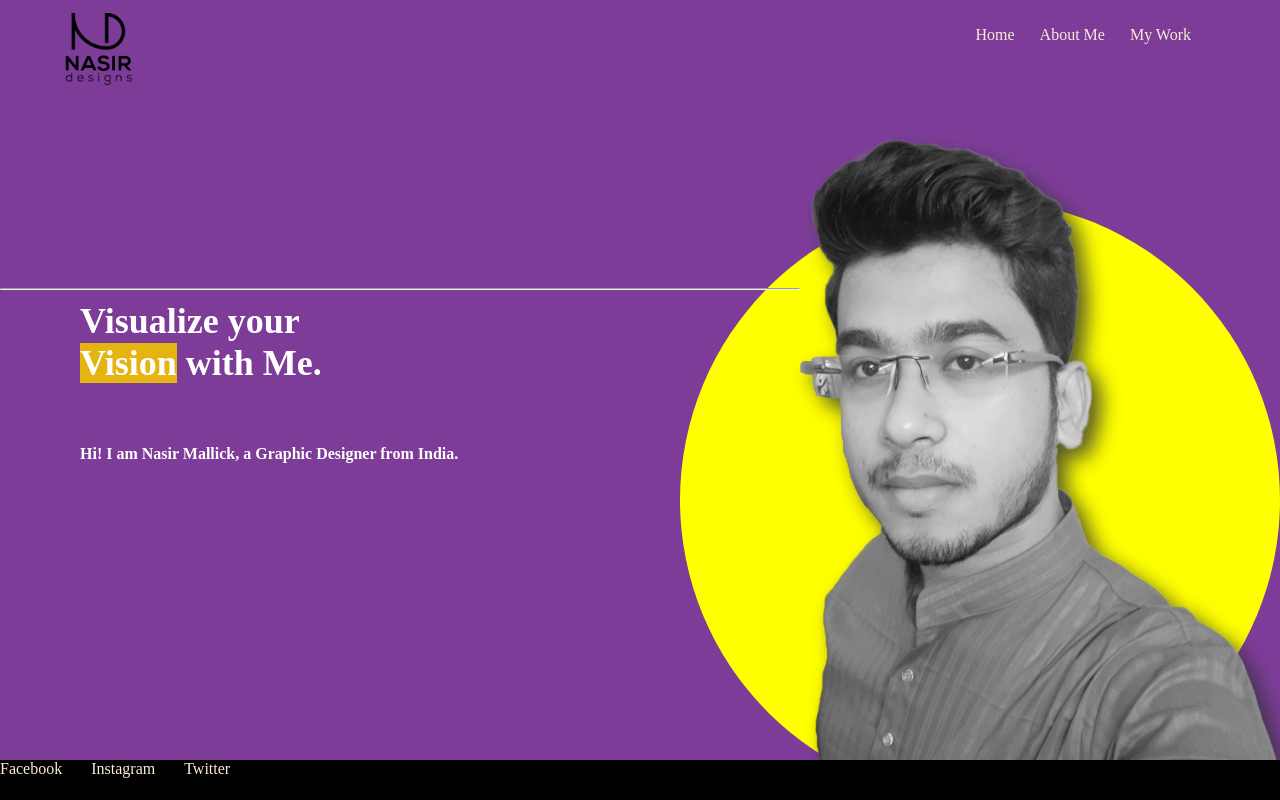
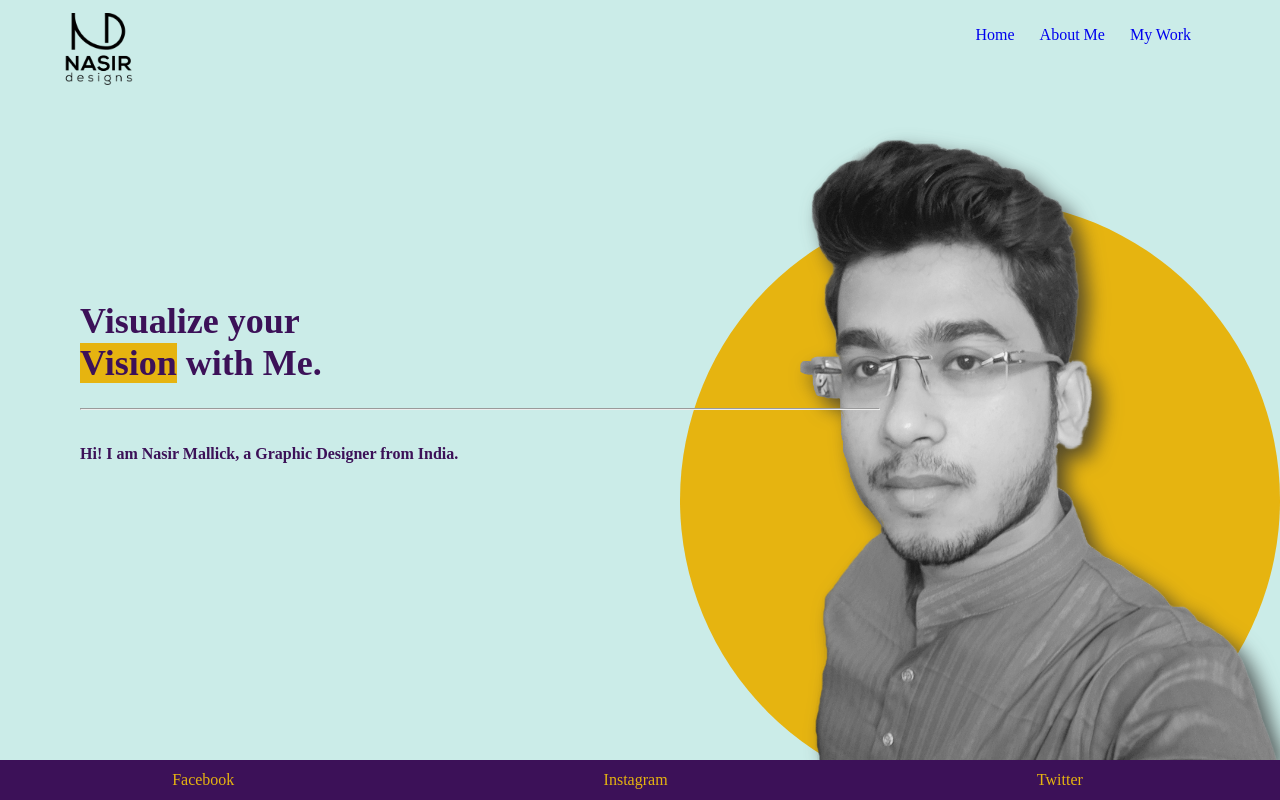
Before and after one commit to nasirmallick/MyWebsite, a plain HTML site: page index.html in a window 1280 px wide. Drawn offline with Linux system fonts and the light colour scheme.

Commit message:
Update style.css

```diff
--- a/style.css
+++ b/style.css
@@ -3,7 +3,8 @@
     padding:0;
 }
 body{
-    background-color: #7D3C98;
+    background-color: #cbece8;
+    color:#3c1158;
 }
 header{
     box-sizing:border-box;
@@ -51,8 +52,6 @@ p{
     font-family: Montserrat;
     font-weight: bold;
     font-size: 36px;
-    color:white;
-
 }
 /*
 #profile{
@@ -69,12 +68,14 @@ footer{
     bottom:0;
     width:100%;
     height:5vh;
-    background-color: black;
-}
+    background-color:#3c1158;
+    display: flex;
+    justify-content: space-around;
+    align-items: center;
+    }
 
 a{
     margin-right: 25px;
-    color:antiquewhite;
     font-family: Montserrat;
     font-weight: light;
     text-decoration: none;
@@ -88,5 +89,24 @@ a{
     width:75vh;
     height:75vh;
     border-radius: 50%;
-    background-color: yellow;
+    background-color: #e6b410;
 }
+
+hr{
+    position:relative;
+    left: 10%;
+    top: 20%;
+    line-height: 20%;
+}
+
+@media (max-width: 1096px) {
+
+    #profile, .circle{
+        display: none;
+    }
+}
+
+footer a{
+    text-decoration: none;
+    color:#e6b410
+}
```
